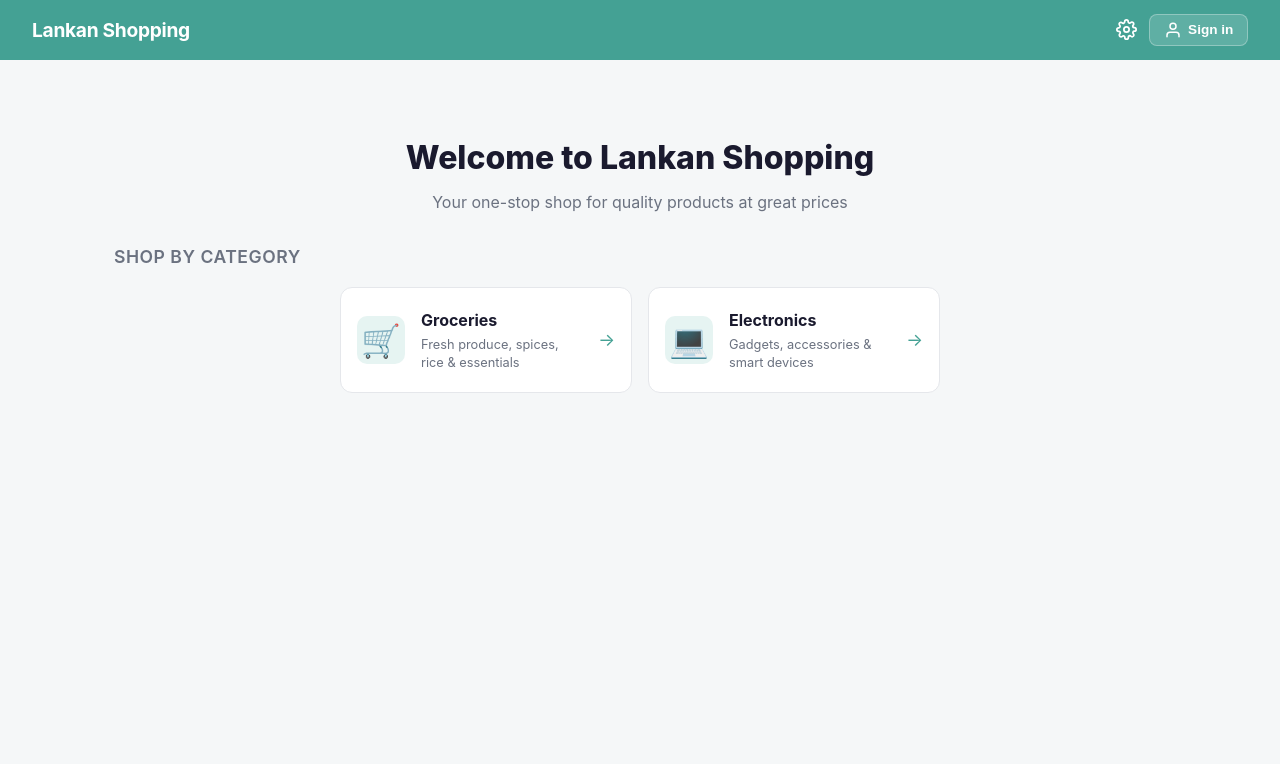
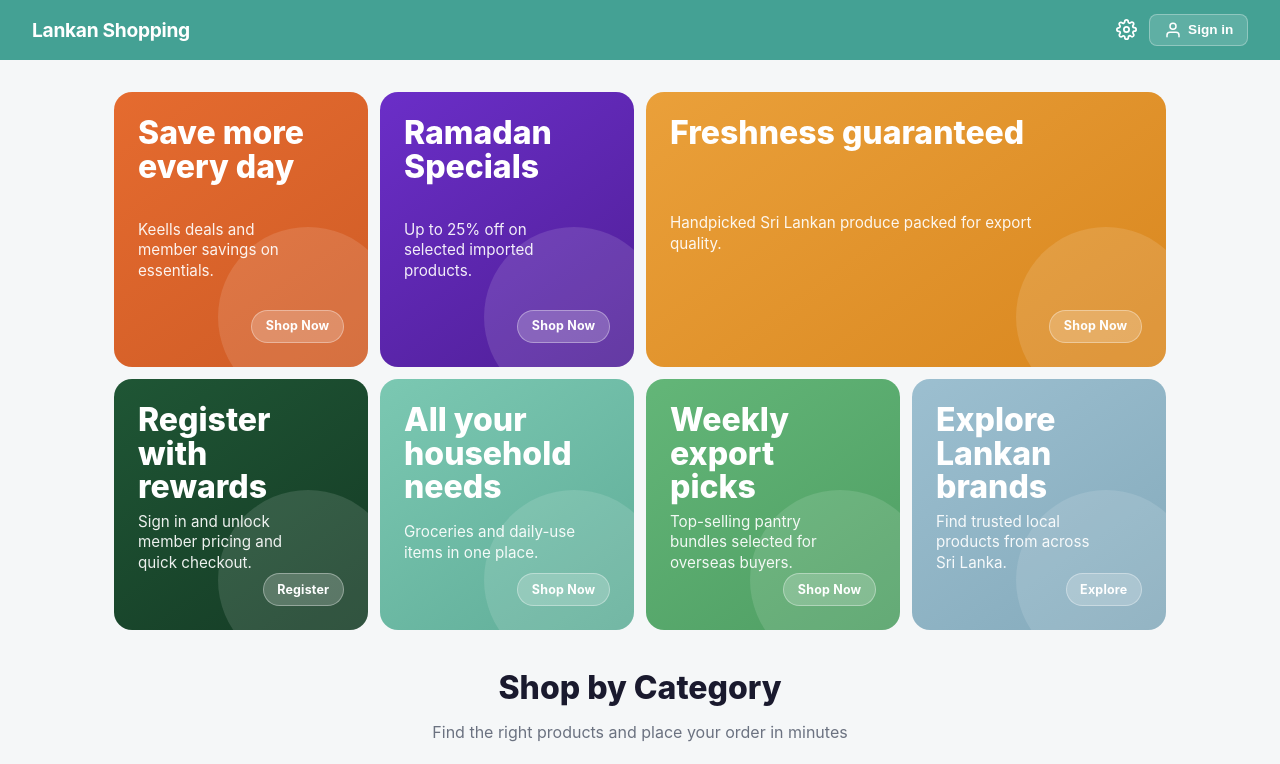
Before and after one commit to nethann/LankanShopping, a React (Vite) app: page / in a window 1280 px wide. Shown: the top 764 px of the page. Built offline with nearby package versions, Linux system fonts and the light colour scheme; no server answers; the database is empty.

Commit message:
updated landing page ui

```diff
--- a/src/App.css
+++ b/src/App.css
@@ -151,7 +151,7 @@
 /* ===== Home Page ===== */
 .hero {
   text-align: center;
-  padding: 2.5rem 1rem 1.75rem;
+  padding: 2rem 1rem 1.25rem;
 }
 
 .hero h1 {
@@ -166,6 +166,103 @@
   color: var(--text-muted);
 }
 
+.promo-grid {
+  display: grid;
+  grid-template-columns: repeat(4, minmax(0, 1fr));
+  gap: 0.75rem;
+}
+
+.promo-card {
+  position: relative;
+  min-height: 215px;
+  border-radius: 18px;
+  padding: 1.5rem;
+  color: #ffffff;
+  overflow: hidden;
+  display: flex;
+  flex-direction: column;
+  justify-content: space-between;
+}
+
+.promo-card h2 {
+  margin: 0;
+  font-size: 2rem;
+  font-weight: 800;
+  line-height: 1.05;
+  max-width: 90%;
+}
+
+.promo-card p {
+  margin: 0.5rem 0 0;
+  font-size: 0.95rem;
+  line-height: 1.35;
+  max-width: 85%;
+  color: rgba(255, 255, 255, 0.92);
+}
+
+.promo-cta {
+  align-self: flex-end;
+  display: inline-flex;
+  align-items: center;
+  justify-content: center;
+  background: rgba(255, 255, 255, 0.2);
+  border: 1px solid rgba(255, 255, 255, 0.35);
+  color: #ffffff;
+  border-radius: 999px;
+  padding: 0.35rem 0.85rem;
+  font-size: 0.78rem;
+  font-weight: 700;
+  letter-spacing: 0.2px;
+}
+
+.promo-card-small {
+  grid-column: span 1;
+  min-height: 275px;
+}
+
+.promo-card-wide {
+  grid-column: span 2;
+  min-height: 275px;
+}
+
+.promo-card-orange {
+  background: linear-gradient(145deg, #e56b2f 0%, #cf5c26 100%);
+}
+
+.promo-card-purple {
+  background: linear-gradient(145deg, #6b2ec8 0%, #4f1f96 100%);
+}
+
+.promo-card-amber {
+  background: linear-gradient(145deg, #eaa03a 0%, #d9871f 100%);
+}
+
+.promo-card-forest {
+  background: linear-gradient(145deg, #1f5635 0%, #153b25 100%);
+}
+
+.promo-card-mint {
+  background: linear-gradient(145deg, #7bc8b2 0%, #60ad98 100%);
+}
+
+.promo-card-green {
+  background: linear-gradient(145deg, #63b678 0%, #4f9e63 100%);
+}
+
+.promo-card-sky {
+  background: linear-gradient(145deg, #9cbfd0 0%, #84aabb 100%);
+}
+
+.promo-card::before {
+  content: "";
+  position: absolute;
+  inset: auto -30px -40px auto;
+  width: 180px;
+  height: 180px;
+  border-radius: 50%;
+  background: rgba(255, 255, 255, 0.12);
+}
+
 .section-title {
   font-size: 1.1rem;
   font-weight: 600;
@@ -178,40 +275,50 @@
 /* ===== Category Cards ===== */
 .category-grid {
   display: grid;
-  grid-template-columns: repeat(2, 1fr);
-  gap: 1rem;
-  max-width: 600px;
-  margin: 0 auto;
+  grid-template-columns: repeat(2, minmax(0, 1fr));
+  gap: 0.9rem;
+  max-width: 760px;
+  margin: 0 auto 1rem;
 }
 
 .category-card {
-  background: var(--surface);
-  border-radius: 12px;
-  padding: 1.25rem 1rem;
+  position: relative;
+  border-radius: 18px;
+  padding: 1.35rem 1.1rem;
   display: flex;
   flex-direction: row;
   align-items: center;
   gap: 1rem;
-  transition: transform 0.2s ease, box-shadow 0.2s ease;
-  border: 1px solid var(--border);
+  transition: transform 0.2s ease, box-shadow 0.2s ease, filter 0.2s ease;
+  border: 1px solid rgba(255, 255, 255, 0.22);
+  min-height: 160px;
+  overflow: hidden;
+}
+
+.category-card:nth-child(1) {
+  background: linear-gradient(145deg, #f09b31 0%, #d67f1b 100%);
+}
+
+.category-card:nth-child(2) {
+  background: linear-gradient(145deg, #4c8fd1 0%, #326da6 100%);
 }
 
 .category-card:hover {
-  transform: translateY(-2px);
-  box-shadow: 0 8px 20px rgba(68, 161, 148, 0.12);
-  border-color: var(--secondary);
+  transform: translateY(-3px);
+  box-shadow: 0 12px 24px rgba(15, 23, 42, 0.18);
+  filter: saturate(1.04);
 }
 
 .category-emoji {
-  font-size: 2rem;
+  font-size: 2.1rem;
   flex-shrink: 0;
-  width: 3rem;
-  height: 3rem;
+  width: 3.3rem;
+  height: 3.3rem;
   display: flex;
   align-items: center;
   justify-content: center;
-  background: var(--primary-light);
-  border-radius: 10px;
+  background: rgba(255, 255, 255, 0.22);
+  border-radius: 12px;
 }
 
 .category-text {
@@ -220,15 +327,15 @@
 }
 
 .category-name {
-  font-size: 1rem;
-  font-weight: 700;
-  color: var(--text);
-  margin-bottom: 0.15rem;
+  font-size: 1.2rem;
+  font-weight: 800;
+  color: #ffffff;
+  margin-bottom: 0.2rem;
 }
 
 .category-desc {
-  font-size: 0.8rem;
-  color: var(--text-muted);
+  font-size: 0.86rem;
+  color: rgba(255, 255, 255, 0.92);
   line-height: 1.4;
   display: -webkit-box;
   -webkit-line-clamp: 2;
@@ -237,14 +344,21 @@
 }
 
 .category-arrow {
-  color: var(--primary);
-  font-size: 1.1rem;
+  color: #ffffff;
+  font-size: 1.05rem;
+  width: 30px;
+  height: 30px;
+  border-radius: 50%;
+  background: rgba(255, 255, 255, 0.22);
+  display: inline-flex;
+  align-items: center;
+  justify-content: center;
   flex-shrink: 0;
   transition: transform 0.2s ease;
 }
 
 .category-card:hover .category-arrow {
-  transform: translateX(3px);
+  transform: translateX(4px);
 }
 
 /* ===== Category Page ===== */
@@ -946,6 +1060,21 @@
     gap: 0.45rem;
   }
 
+  .promo-grid {
+    grid-template-columns: 1fr;
+  }
+
+  .promo-card,
+  .promo-card-small,
+  .promo-card-wide {
+    grid-column: span 1;
+    min-height: 210px;
+  }
+
+  .promo-card h2 {
+    font-size: 1.5rem;
+  }
+
   .category-grid {
     grid-template-columns: 1fr;
     max-width: 100%;
--- a/src/pages/Home.tsx
+++ b/src/pages/Home.tsx
@@ -18,11 +18,69 @@ const categories = [
 export default function Home() {
   return (
     <div className="home">
+      <div className="promo-grid">
+        <article className="promo-card promo-card-orange promo-card-small">
+          <h2>Save more every day</h2>
+          <p>Keells deals and member savings on essentials.</p>
+          <Link to="/groceries" className="promo-cta">
+            Shop Now
+          </Link>
+        </article>
+
+        <article className="promo-card promo-card-purple promo-card-small">
+          <h2>Ramadan Specials</h2>
+          <p>Up to 25% off on selected imported products.</p>
+          <Link to="/groceries" className="promo-cta">
+            Shop Now
+          </Link>
+        </article>
+
+        <article className="promo-card promo-card-amber promo-card-wide">
+          <h2>Freshness guaranteed</h2>
+          <p>Handpicked Sri Lankan produce packed for export quality.</p>
+          <Link to="/groceries" className="promo-cta">
+            Shop Now
+          </Link>
+        </article>
+
+        <article className="promo-card promo-card-forest">
+          <h2>Register with rewards</h2>
+          <p>Sign in and unlock member pricing and quick checkout.</p>
+          <Link to="/" className="promo-cta">
+            Register
+          </Link>
+        </article>
+
+        <article className="promo-card promo-card-mint">
+          <h2>All your household needs</h2>
+          <p>Groceries and daily-use items in one place.</p>
+          <Link to="/groceries" className="promo-cta">
+            Shop Now
+          </Link>
+        </article>
+
+        <article className="promo-card promo-card-green">
+          <h2>Weekly export picks</h2>
+          <p>Top-selling pantry bundles selected for overseas buyers.</p>
+          <Link to="/groceries" className="promo-cta">
+            Shop Now
+          </Link>
+        </article>
+
+        <article className="promo-card promo-card-sky">
+          <h2>Explore Lankan brands</h2>
+          <p>Find trusted local products from across Sri Lanka.</p>
+          <Link to="/electronics" className="promo-cta">
+            Explore
+          </Link>
+        </article>
+      </div>
+
       <div className="hero">
-        <h1>Welcome to Lankan Shopping</h1>
-        <p>Your one-stop shop for quality products at great prices</p>
+        <h1>Shop by Category</h1>
+        <p>Find the right products and place your order in minutes</p>
       </div>
-      <h2 className="section-title">Shop by Category</h2>
+
       <div className="category-grid">
         {categories.map((cat) => (
           <Link to={cat.path} key={cat.name} className="category-card">
```
Also changed, not shown: Screenshot 2026-02-14 223126.png (added).
